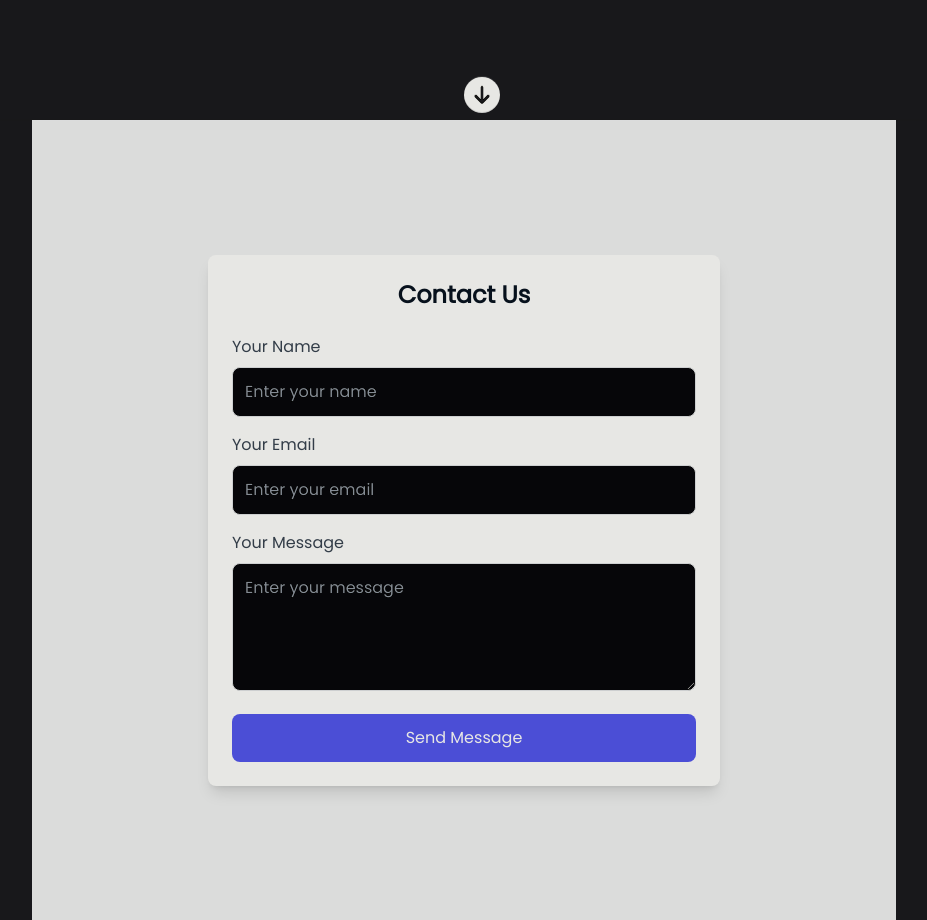
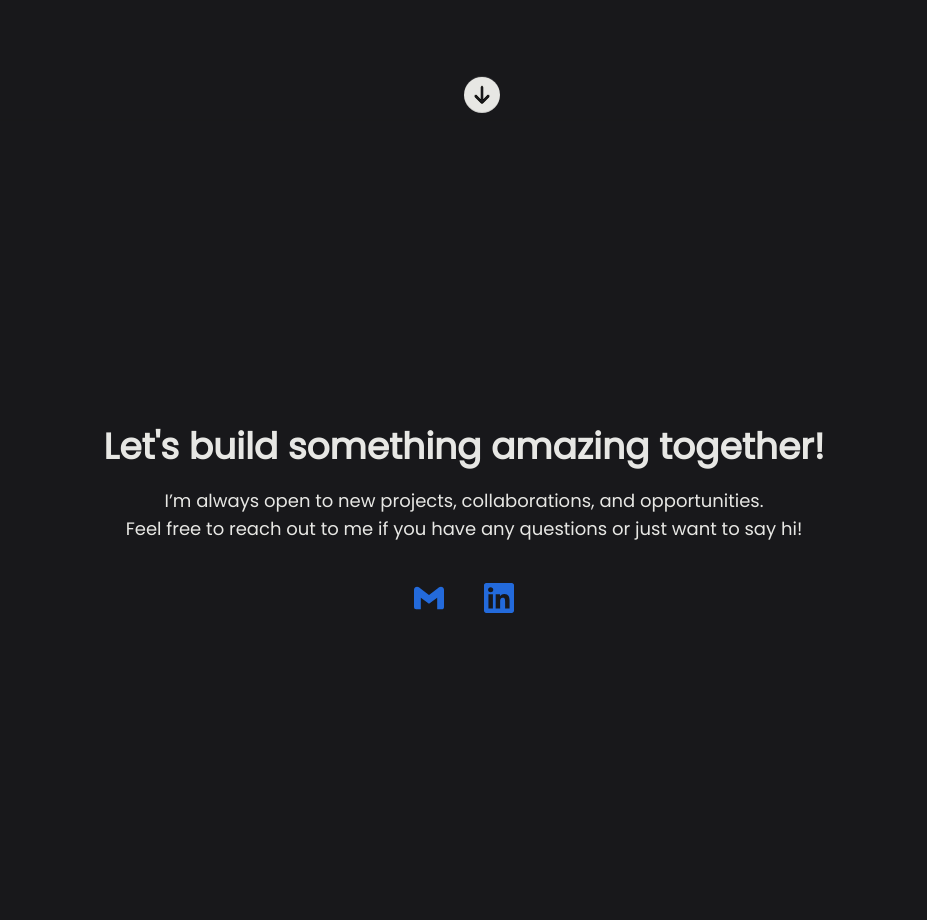
Before and after one commit to yuvrajsinh5252/website, a Next.js app: page /about in a window 1280 px wide. Shown: the part 680-1600 px from the top of the page, without its empty margins (176-1103 px from the left). Built offline with nearby package versions, Linux system fonts and the light colour scheme.

Commit message:
first step done

```diff
--- a/src/app/about/page.tsx
+++ b/src/app/about/page.tsx
@@ -49,11 +49,12 @@ export default function Home() {
             <h1 className="text-5xl font-bold">About Me</h1>
             <div className="flex flex-col gap-5">
               <p className="text-lg">
-                Hi, I’m Yuvrajsinh Gohil, a passionate and innovative software developer currently pursuing my B.Tech in Computer Science at <MagicLink href={"https://nirmauni.ac.in/"}>Nirma University</MagicLink> with a minor in Cyber Physical Systems. I specialize in full-stack web development and have a strong foundation in data structures, algorithms, and database management. My work focuses on creating efficient, scalable, and user-friendly applications using modern technologies.
+                Hey, I’m Yuvrajsinh! I’m a 3rd-year student currently pursuing my B.Tech in Computer Science at <MagicLink href={"https://nirmauni.ac.in/"}>Nirma University</MagicLink>, with a minor in Cyber Physical Systems. I have a passion for creating innovative solutions that make a difference in people's lives.
               </p>
 
               <p className="text-lg">
-                I thrive in challenging environments where I can solve real-world problems through code, whether it’s building AI-powered educational platforms, crafting intuitive user interfaces, or creating multiplayer gaming experiences. With a deep interest in AI/ML, I enjoy working on <MagicLink href={"/projects"}>projects</MagicLink> that push the boundaries of technology.
+                In addition to developing software, I have a keen interest in designing PCB circuits and creating models of larger systems. This passion for hardware and integration is one of the reasons I chose Cyber Physical Systems as my minor.
+                You can check out my projects here <MagicLink href={"https://www.youtube.com/@yuvrajsinh472/videos"}>@Yuvrajsinh</MagicLink> I enjoy exploring the intersection of software and hardware, which allows me to bring innovative ideas to life.
               </p>
 
               <p className="text-lg">
--- a/src/app/globals.css
+++ b/src/app/globals.css
@@ -5,6 +5,10 @@
 @layer base {
   body {
     color: white;
+    -moz-osx-font-smoothing: grayscale;
+    -webkit-font-smoothing: antialiased;
+    box-sizing: border-box;
+    -webkit-tap-highlight-color: transparent;
   }
 }
 
@@ -50,12 +54,6 @@
   position: absolute;
 }
 
-@layer utilities {
-  .no-scrollbar::-webkit-scrollbar {
-    display: none;
-  }
-  .no-scrollbar {
-    -ms-overflow-style: none;
-    scrollbar-width: none;
-  }
+::-webkit-scrollbar {
+  display: none;
 }
--- a/src/components/contact.tsx
+++ b/src/components/contact.tsx
@@ -1,83 +1,25 @@
-"use client"
-
-import { useState } from "react";
+import Link from "next/link";
+import { SiGmail, SiLinkedin } from "react-icons/si";
 
 const ContactUs = () => {
-  const [formData, setFormData] = useState({
-    name: "",
-    email: "",
-    message: "",
-  });
-
-  const handleChange = (e: any) => {
-    setFormData({
-      ...formData,
-      [e.target.name]: e.target.value,
-    });
-  };
-
-  const handleSubmit = (e: any) => {
-    e.preventDefault();
-    // Handle form submission (e.g., send data to an API or email service)
-    console.log("Form submitted", formData);
-  };
-
   return (
-    <div className="min-h-screen bg-gray-100 flex items-center justify-center p-5">
-      <div className="bg-white shadow-lg rounded-lg w-full max-w-lg p-6">
-        <h2 className="text-2xl font-semibold text-center text-gray-800 mb-6">
-          Contact Us
-        </h2>
-        <form onSubmit={handleSubmit} className="space-y-4">
-          {/* Name Input */}
-          <div>
-            <label className="block mb-2 text-gray-600">Your Name</label>
-            <input
-              type="text"
-              name="name"
-              value={formData.name}
-              onChange={handleChange}
-              required
-              className="w-full p-3 border rounded-lg focus:outline-none focus:ring focus:ring-indigo-300"
-              placeholder="Enter your name"
-            />
-          </div>
-
-          {/* Email Input */}
-          <div>
-            <label className="block mb-2 text-gray-600">Your Email</label>
-            <input
-              type="email"
-              name="email"
-              value={formData.email}
-              onChange={handleChange}
-              required
-              className="w-full p-3 border rounded-lg focus:outline-none focus:ring focus:ring-indigo-300"
-              placeholder="Enter your email"
-            />
-          </div>
-
-          {/* Message Input */}
-          <div>
-            <label className="block mb-2 text-gray-600">Your Message</label>
-            <textarea
-              name="message"
-              value={formData.message}
-              onChange={handleChange}
-              required
-              className="w-full p-3 border rounded-lg focus:outline-none focus:ring focus:ring-indigo-300 h-32"
-              placeholder="Enter your message"
-            ></textarea>
-          </div>
-
-          {/* Submit Button */}
-          <button
-            type="submit"
-            className="w-full bg-indigo-500 text-white p-3 rounded-lg hover:bg-indigo-600 transition duration-300"
-          >
-            Send Message
-          </button>
-        </form>
+    <div className="min-h-screen flex flex-col gap-5 items-center justify-center p-5">
+      <h1 className="text-4xl font-bold">
+        Let's build something amazing together!
+      </h1>
+      <div className="flex justify-center items-center flex-col gap-10">
+        <div className="text-lg text-centermb-4 flex flex-col justify-center items-center">
+          <p>I’m always open to new projects, collaborations, and opportunities.</p>
+          <p>Feel free to reach out to me if you have any questions or just want to say hi!</p>
+        </div>
+        <div className="flex gap-10">
+          <Link href="mailto:yuvrajsinh476@gmail.com" className="text-blue-500 hover:underline">
+            <SiGmail className="inline-block" size={30} />
+          </Link>
+          <Link href="https://linkedin.com/in/yuvrajsinh099" target="_blank" className="text-blue-500 hover:underline">
+            <SiLinkedin className="inline-block" size={30} />
+          </Link>
+        </div>
       </div>
     </div>
   );
--- a/src/components/navbar/navbar.tsx
+++ b/src/components/navbar/navbar.tsx
@@ -44,8 +44,8 @@ export default function Navbar() {
 
   return (
     <MaxWidthWrapper>
-      <div className="items-center fixed flex justify-start w-[inherit] h-fit mt-14">
-        <nav className="flex left-1/2 -translate-x-1/2 fixed max-auto items-center justify-center w-fit h-9 rounded-2xl bg-gray-600/10 transition-transform duration-200 ease-linear outline-none border-2 border-gray-300/20 border-opacity-20 backdrop-filter backdrop-blur-md gap-2 p-7">
+      <div className="items-center fixed flex justify-start w-[inherit] h-fit mt-14 z-20">
+        <nav className="flex left-1/2 -translate-x-1/2 fixed max-auto items-center justify-center w-fit h-9 rounded-2xl bg-gray-600/10 transition-transform duration-200 ease-linear outline-none border-2 border-gray-300/20 border-opacity-20 backdrop-filter backdrop-blur-3xl gap-2 p-7 bg-blend-multiply">
           <div
             id="active-bg"
             className="bg-gray-300/20 bg-opacity-10 h-9 rounded-2xl absolute bg transition-all duration-300 ease-linear flex items-center justify-center">
@@ -53,7 +53,7 @@ export default function Navbar() {
           <NavLink setActiveNav={setActiveNav} activeNav={activeNav} text="home" href="/" />
           <NavLink setActiveNav={setActiveNav} activeNav={activeNav} text="projects" href="/projects" />
           <NavLink setActiveNav={setActiveNav} activeNav={activeNav} text="about" href="/about" />
-          <NavLink setActiveNav={setActiveNav} activeNav={activeNav} text="blog" href="/blog" />
+          {/* <NavLink setActiveNav={setActiveNav} activeNav={activeNav} text="blog" href="/blog" /> */}
         </nav>
         <ThemeToggle />
       </div >
--- a/src/components/socialLinks.tsx
+++ b/src/components/socialLinks.tsx
@@ -1,7 +1,8 @@
-import { Github, Linkedin, Mail, Twitter } from "lucide-react";
+import { Linkedin, Mail, Twitter } from "lucide-react";
 import Link from "next/link";
 import Tooltip from "./tooltip";
 import { SOCIAL_LINKS } from "@/data/socialLink";
+import { SiGithub } from "react-icons/si";
 
 export default function SocialLinks() {
   return (
@@ -13,7 +14,7 @@ export default function SocialLinks() {
             : { pathname: social.url }
         } target="_blank" className="bg-gray-200 bg-opacity-5 p-2 rounded-lg">
           <Tooltip text={social.name}>
-            {social.icon === "Github" && <Github />}
+            {social.icon === "Github" && <SiGithub size={23} />}
             {social.icon === "Linkedin" && <Linkedin />}
             {social.icon === "Mail" && <Mail />}
             {social.icon === "Twitter" && <Twitter />}
```
Also changed, not shown: src/data/projectData.ts (+45 -0 lines).
